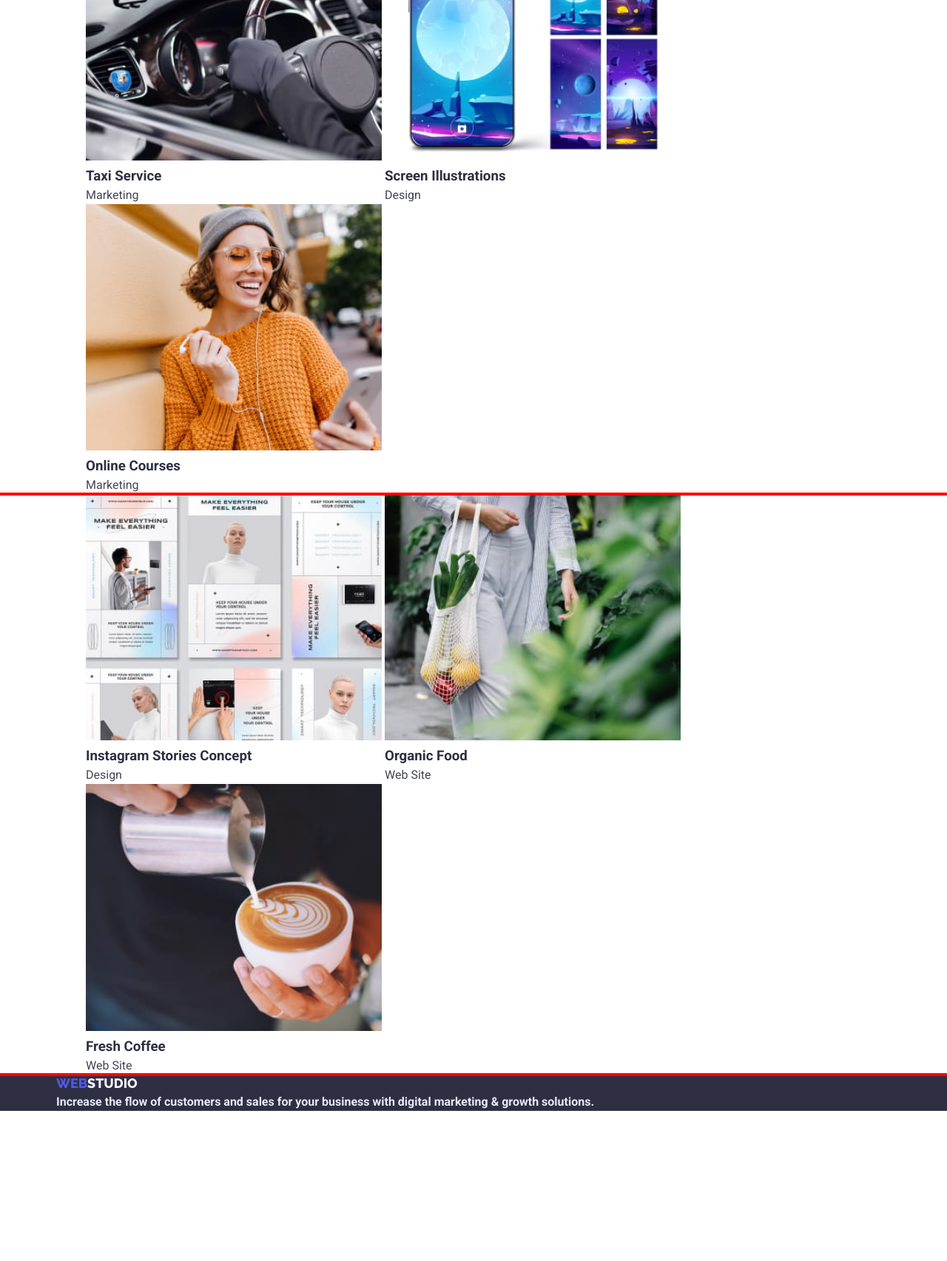
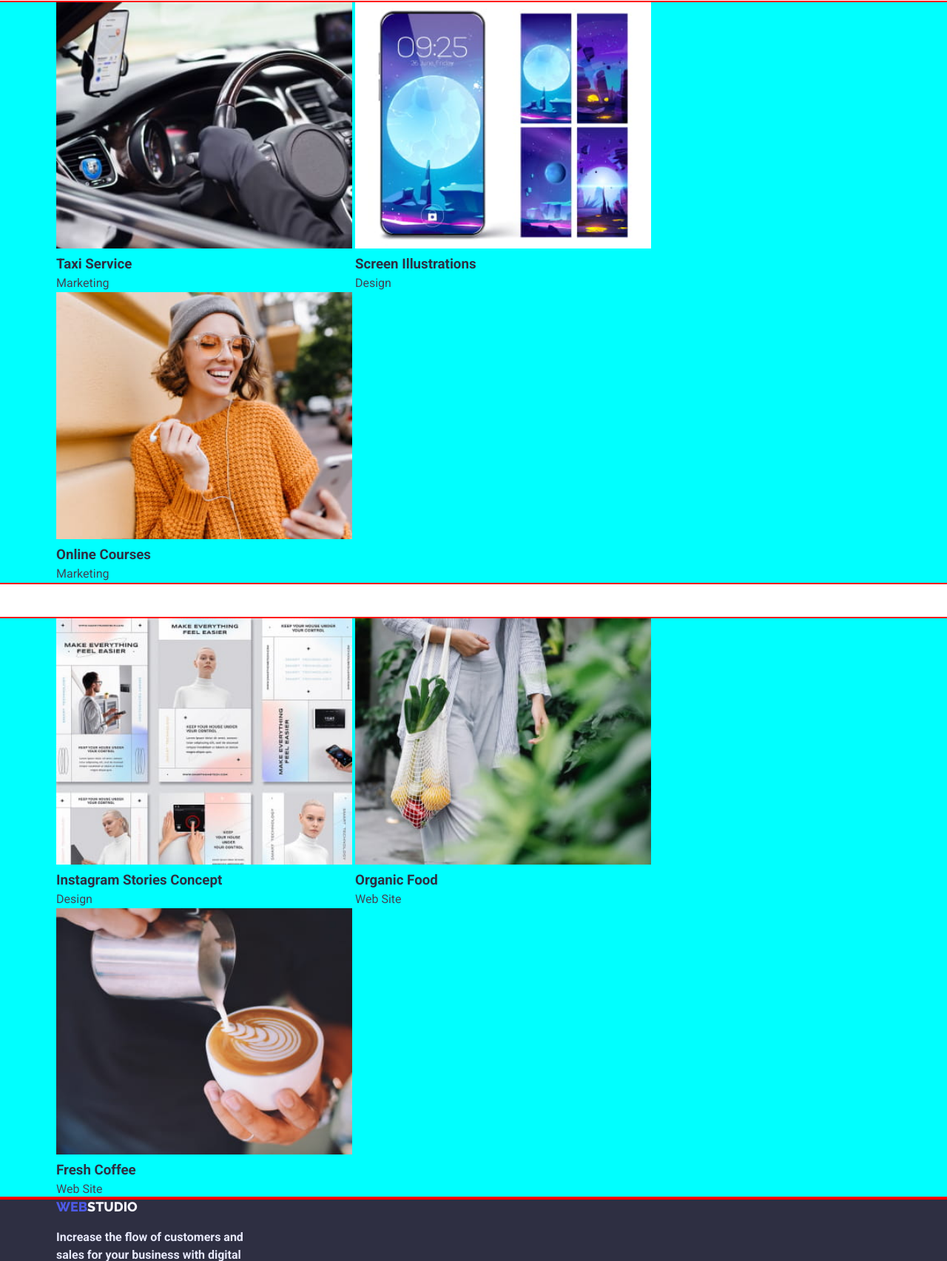
Before and after one commit to DimaGoculenko/goit-markup-hw-03, a plain HTML site: page portfolio.html in a window 1280 px wide. Shown: the part 1095-2800 px from the top of the page at 74% size. Before the commit the page ends 2597 px from the top, so only its background shows below. Drawn offline with nearby package versions, Linux system fonts and the light colour scheme.

Commit message:
Update styles.css

```diff
--- a/css/styles.css
+++ b/css/styles.css
@@ -20,6 +20,7 @@ body {
 
 * {
     margin: 0;
+    padding: 0;
 }
 
 /*  убрал точки и в одну линию (горизонтально) */
@@ -51,6 +52,8 @@ a:active {
 .slogan {
     color: var(--color-mail-tel-p-text);
     font-weight: 400;
+    line-height: 24px;
+    width: 264px;
 }
 
 /* header */
@@ -72,6 +75,7 @@ a:active {
     font-size: 18px;
     line-height: 1.33;
     text-transform: uppercase;
+    padding-top: 100px;
 }
 
 /* цвет логотипа Web */
@@ -135,11 +139,13 @@ button:focus {
 
 /* < !-- Section 1 --> */
 .section1 {
+    padding-top: 120px;
     outline: 2px solid red;
 }
 
 /* < !-- Section 2 --> */
 .section2 {
+    padding-top: 120px;
     text-align: center;
     outline: 2px solid red;
 }
@@ -152,12 +158,15 @@ button:focus {
 .section3 {
     text-align: center;
     background-color: var(--color-section-logo);
+    height: 732px;
+    padding-top: 120px;
     outline: 2px solid red;
 }
 
 /* footer */
 .footer {
     background-color: var(--color-body-text);
+    height: 310px;
     outline: 2px solid red;
 }
 
@@ -171,8 +180,12 @@ button:focus {
     text-transform: uppercase;
 }
 
+
 .text-footer {
     color: var(--color-footer-text);
+    line-height: 24px;
+    padding-top: 16px;
+    width: 264px;
 }
 
 
@@ -188,17 +201,23 @@ button:focus {
 
 /* < !-- Section 1 --> */
 .section1-1 {
+    margin-top: 72px;
     outline: 2px solid red;
+    background-color: aqua;
 }
 
 
 /* < !-- Section 2 --> */
 .section2-1 {
+    margin-top: 48px;
     outline: 2px solid red;
+    background-color: aqua;
 }
 
 
 /* < !-- Section 3 --> */
 .section3-1 {
+    margin-top: 48px;
     outline: 2px solid red;
+    background-color: aqua;
 }
```
